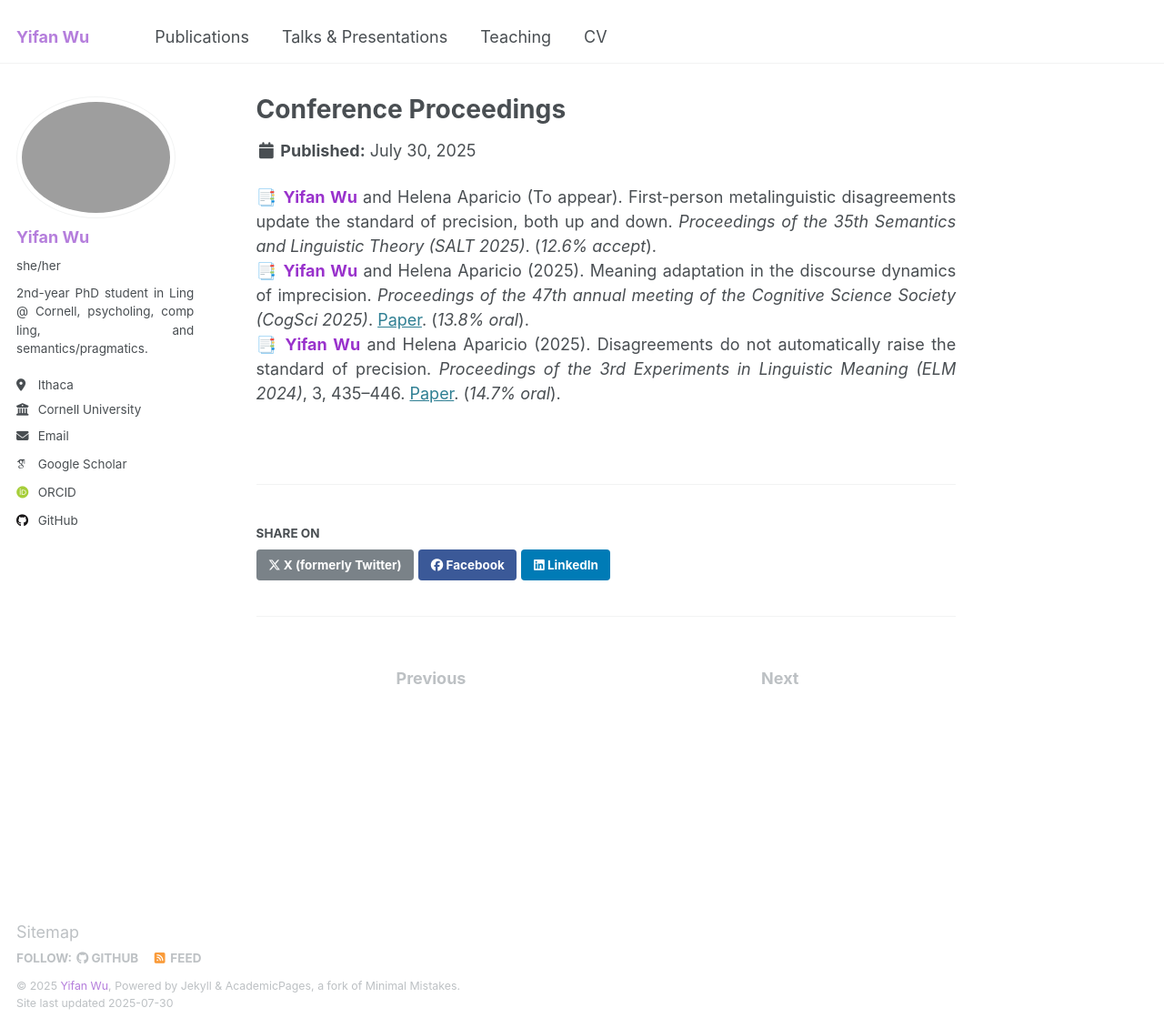
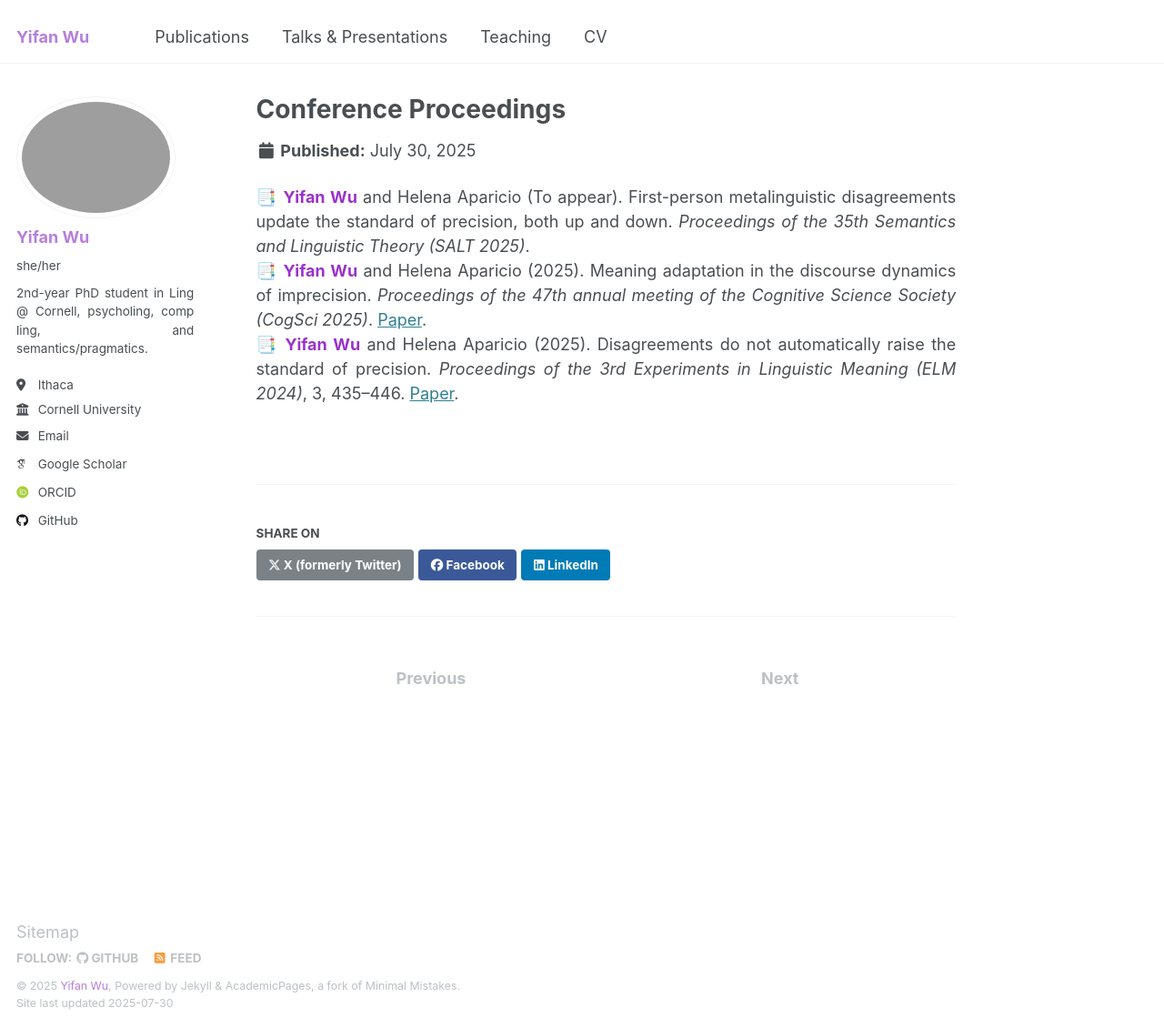
Before and after one commit to lynn-yifanwu-ling/lynn-yifanwu-ling.github.io, a Jekyll site: the page built from _publications/2_conference proceedings.md, in a window 1280 px wide and 1130 px high. Shown: the whole window at 91% size. Built offline with Jekyll 4.4.1, drawn with Linux system fonts in a browser that asks for light colours; emoji names are drawn with the system emoji font; some web fonts are replaced.

Commit message:
Update 2_conference proceedings.md

```diff
--- a/_publications/2_conference proceedings.md
+++ b/_publications/2_conference proceedings.md
@@ -5,7 +5,7 @@ permalink: /publications/conference_proceedings
 type: "Publication"
 ---
 
-:bookmark_tabs: **<span style="color: #9932CC;">Yifan Wu</span>** and Helena Aparicio (To appear). First-person metalinguistic disagreements update the standard of precision, both up and down. *Proceedings of the 35th Semantics and Linguistic Theory (SALT 2025)*. (*12.6% accept*). <br>
+:bookmark_tabs: **<span style="color: #9932CC;">Yifan Wu</span>** and Helena Aparicio (To appear). First-person metalinguistic disagreements update the standard of precision, both up and down. *Proceedings of the 35th Semantics and Linguistic Theory (SALT 2025)*. <br>
 :bookmark_tabs: **<span style="color: #9932CC;">Yifan Wu</span>** and Helena Aparicio (2025). Meaning adaptation in the discourse dynamics of imprecision. *Proceedings of the 47th annual meeting of the Cognitive Science
-Society (CogSci 2025)*. [Paper](https://escholarship.org/uc/item/6r9914v5). (*13.8% oral*). <br>
-:bookmark_tabs: **<span style="color: #9932CC;">Yifan Wu</span>** and Helena Aparicio (2025). Disagreements do not automatically raise the standard of precision. *Proceedings of the 3rd Experiments in Linguistic Meaning (ELM 2024)*, 3, 435--446. [Paper](https://doi.org/10.3765/elm.3.5835). (*14.7% oral*).
+Society (CogSci 2025)*. [Paper](https://escholarship.org/uc/item/6r9914v5). <br>
+:bookmark_tabs: **<span style="color: #9932CC;">Yifan Wu</span>** and Helena Aparicio (2025). Disagreements do not automatically raise the standard of precision. *Proceedings of the 3rd Experiments in Linguistic Meaning (ELM 2024)*, 3, 435--446. [Paper](https://doi.org/10.3765/elm.3.5835).
```
